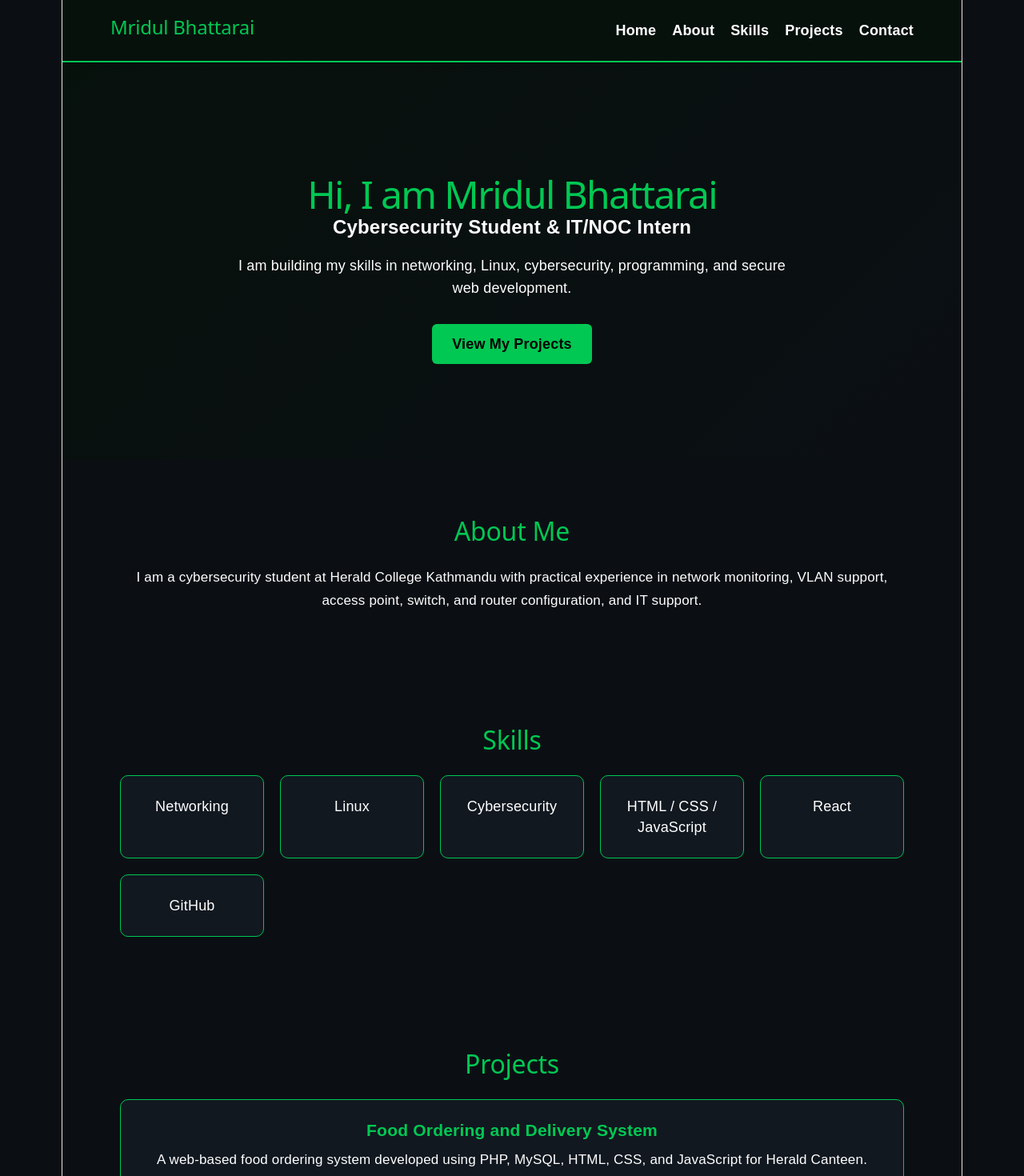
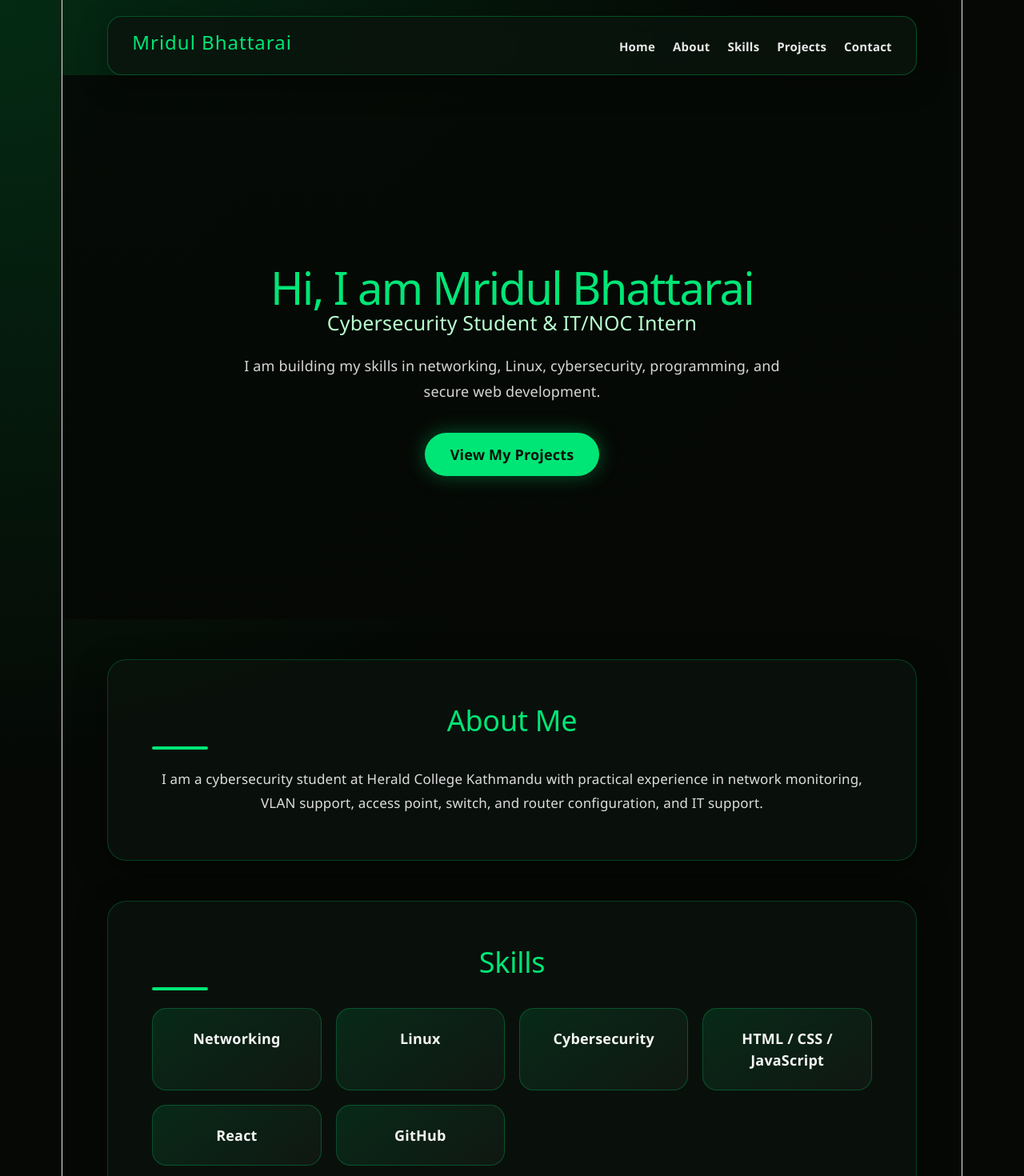
Before and after one commit to Mridul-web/Tutorial_10, a React (Vite) app: page / in a window 1280 px wide. Shown: the top 1470 px of the page at 80% size. Built offline with nearby package versions, Linux system fonts and the light colour scheme.

Commit message:
CSS update

```diff
--- a/src/App.css
+++ b/src/App.css
@@ -2,118 +2,235 @@
   margin: 0;
   padding: 0;
   box-sizing: border-box;
+  scroll-behavior: smooth;
 }
 
 body {
-  font-family: Arial, sans-serif;
-  background: #0b0f14;
-  color: white;
+  font-family: "Segoe UI", Arial, sans-serif;
+  background:
+    radial-gradient(circle at top left, rgba(0, 200, 83, 0.18), transparent 35%),
+    radial-gradient(circle at bottom right, rgba(0, 200, 83, 0.12), transparent 30%),
+    #050805;
+  color: #f4f4f4;
 }
 
 .portfolio {
   min-height: 100vh;
 }
 
+/* Navbar */
 .navbar {
+  width: 90%;
+  margin: 20px auto 0;
+  padding: 18px 30px;
+  background: rgba(10, 20, 14, 0.85);
+  backdrop-filter: blur(12px);
+  border: 1px solid rgba(0, 200, 83, 0.35);
+  border-radius: 18px;
   display: flex;
   justify-content: space-between;
   align-items: center;
-  padding: 20px 60px;
-  background: #07110c;
-  border-bottom: 2px solid #00c853;
   position: sticky;
-  top: 0;
+  top: 15px;
+  z-index: 10;
+  box-shadow: 0 10px 35px rgba(0, 0, 0, 0.35);
 }
 
 .navbar h2 {
-  color: #00c853;
+  color: #00e676;
+  font-size: 24px;
+  letter-spacing: 1px;
 }
 
 .navbar a {
-  color: white;
+  color: #e8e8e8;
   text-decoration: none;
-  margin-left: 20px;
-  font-weight: bold;
+  margin-left: 22px;
+  font-size: 15px;
+  font-weight: 600;
+  transition: 0.3s;
 }
 
 .navbar a:hover {
-  color: #00c853;
+  color: #00e676;
 }
 
+/* Hero */
 .hero {
-  padding: 120px 60px;
+  min-height: 85vh;
+  padding: 120px 40px 80px;
   text-align: center;
-  background: linear-gradient(135deg, #07110c, #0b0f14);
+  display: flex;
+  flex-direction: column;
+  justify-content: center;
+  align-items: center;
+  background:
+    linear-gradient(rgba(5, 8, 5, 0.75), rgba(5, 8, 5, 0.95)),
+    linear-gradient(135deg, #06130a, #050805);
 }
 
 .hero h1 {
-  font-size: 48px;
-  color: #00c853;
-  margin-bottom: 15px;
+  font-size: 56px;
+  max-width: 900px;
+  color: #ffffff;
+  margin-bottom: 18px;
+}
+
+.hero h1::first-line {
+  color: #00e676;
 }
 
 .hero h3 {
-  font-size: 24px;
-  margin-bottom: 20px;
+  font-size: 25px;
+  color: #b9ffcf;
+  margin-bottom: 25px;
+  font-weight: 500;
 }
 
 .hero p {
-  max-width: 700px;
-  margin: 0 auto 30px;
-  line-height: 1.6;
+  max-width: 720px;
+  font-size: 18px;
+  line-height: 1.8;
+  color: #d7d7d7;
+  margin-bottom: 35px;
 }
 
 .btn {
   display: inline-block;
-  padding: 12px 25px;
-  background: #00c853;
-  color: black;
+  padding: 14px 32px;
+  background: #00e676;
+  color: #06130a;
   text-decoration: none;
-  font-weight: bold;
-  border-radius: 6px;
+  font-weight: 800;
+  border-radius: 50px;
+  transition: 0.3s;
+  box-shadow: 0 0 25px rgba(0, 230, 118, 0.35);
 }
 
+.btn:hover {
+  transform: translateY(-3px);
+  box-shadow: 0 0 35px rgba(0, 230, 118, 0.65);
+}
+
+/* Sections */
 .section {
-  padding: 70px 60px;
+  width: 90%;
   max-width: 1100px;
-  margin: auto;
+  margin: 50px auto;
+  padding: 55px;
+  background: rgba(12, 20, 15, 0.72);
+  border: 1px solid rgba(0, 230, 118, 0.22);
+  border-radius: 24px;
+  box-shadow: 0 12px 40px rgba(0, 0, 0, 0.38);
 }
 
 .section h2 {
-  color: #00c853;
-  font-size: 32px;
-  margin-bottom: 25px;
+  font-size: 36px;
+  color: #00e676;
+  margin-bottom: 22px;
+  position: relative;
+}
+
+.section h2::after {
+  content: "";
+  width: 70px;
+  height: 4px;
+  background: #00e676;
+  display: block;
+  margin-top: 10px;
+  border-radius: 10px;
 }
 
 .section p {
-  line-height: 1.7;
   font-size: 17px;
+  line-height: 1.8;
+  color: #dddddd;
 }
 
+/* Skills */
 .cards {
   display: grid;
-  grid-template-columns: repeat(auto-fit, minmax(180px, 1fr));
-  gap: 20px;
+  grid-template-columns: repeat(auto-fit, minmax(170px, 1fr));
+  gap: 18px;
+  margin-top: 20px;
 }
 
-.card,
-.project {
-  background: #111820;
-  padding: 25px;
-  border-radius: 10px;
-  border: 1px solid #00c853;
+.card {
+  padding: 24px;
+  background: linear-gradient(145deg, rgba(0, 230, 118, 0.12), rgba(255, 255, 255, 0.03));
+  border: 1px solid rgba(0, 230, 118, 0.25);
+  border-radius: 18px;
+  text-align: center;
+  font-weight: 700;
+  transition: 0.3s;
 }
 
+.card:hover {
+  transform: translateY(-6px);
+  border-color: #00e676;
+  box-shadow: 0 10px 25px rgba(0, 230, 118, 0.18);
+}
+
+/* Projects */
 .project {
-  margin-bottom: 20px;
+  background: rgba(255, 255, 255, 0.04);
+  border-left: 5px solid #00e676;
+  border-radius: 16px;
+  padding: 26px;
+  margin-bottom: 22px;
+  transition: 0.3s;
+}
+
+.project:hover {
+  background: rgba(0, 230, 118, 0.08);
+  transform: translateX(6px);
 }
 
 .project h3 {
-  color: #00c853;
-  margin-bottom: 10px;
+  color: #b9ffcf;
+  margin-bottom: 12px;
+  font-size: 23px;
 }
 
+/* Contact */
 .contact {
   text-align: center;
-  padding-bottom: 100px;
+  margin-bottom: 80px;
 }
+
+.contact h2::after {
+  margin-left: auto;
+  margin-right: auto;
+}
+
+.contact p {
+  margin: 10px 0;
+  color: #dcdcdc;
+}
+
+/* Mobile */
+@media (max-width: 768px) {
+  .navbar {
+    flex-direction: column;
+    gap: 15px;
+    padding: 20px;
+  }
+
+  .navbar a {
+    margin: 0 8px;
+    font-size: 14px;
+  }
+
+  .hero h1 {
+    font-size: 38px;
+  }
+
+  .hero h3 {
+    font-size: 20px;
+  }
+
+  .section {
+    width: 92%;
+    padding: 35px 25px;
+  }
+}
```
